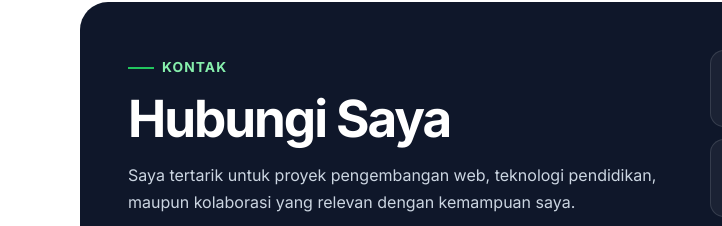
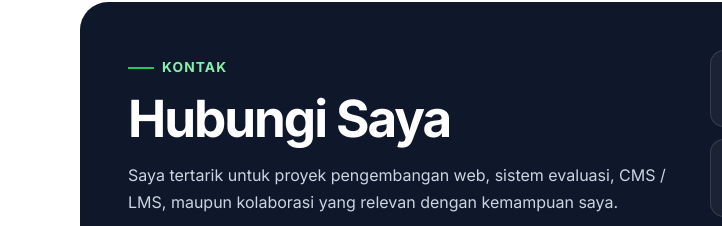
Before and after one commit to MNFadhillah/Portofolio, a plain HTML site: page index.html in a window 1280 px wide. Shown: the part 3872-4098 px from the top of the page, 0-722 px from the left. Drawn offline with Linux system fonts and the light colour scheme.

Commit message:
update lagi

```diff
--- a/index.html
+++ b/index.html
@@ -1190,7 +1190,7 @@
                     <div>
                         <span class="section-kicker" style="color:#86efac;">Kontak</span>
                         <h2>Hubungi Saya</h2>
-                        <p>Saya tertarik untuk proyek pengembangan web, teknologi pendidikan, maupun kolaborasi yang relevan dengan kemampuan saya.</p>
+                        <p>Saya tertarik untuk proyek pengembangan web, sistem evaluasi, CMS / LMS, maupun kolaborasi yang relevan dengan kemampuan saya.</p>
                     </div>
 
                     <div class="contact-links">
```
